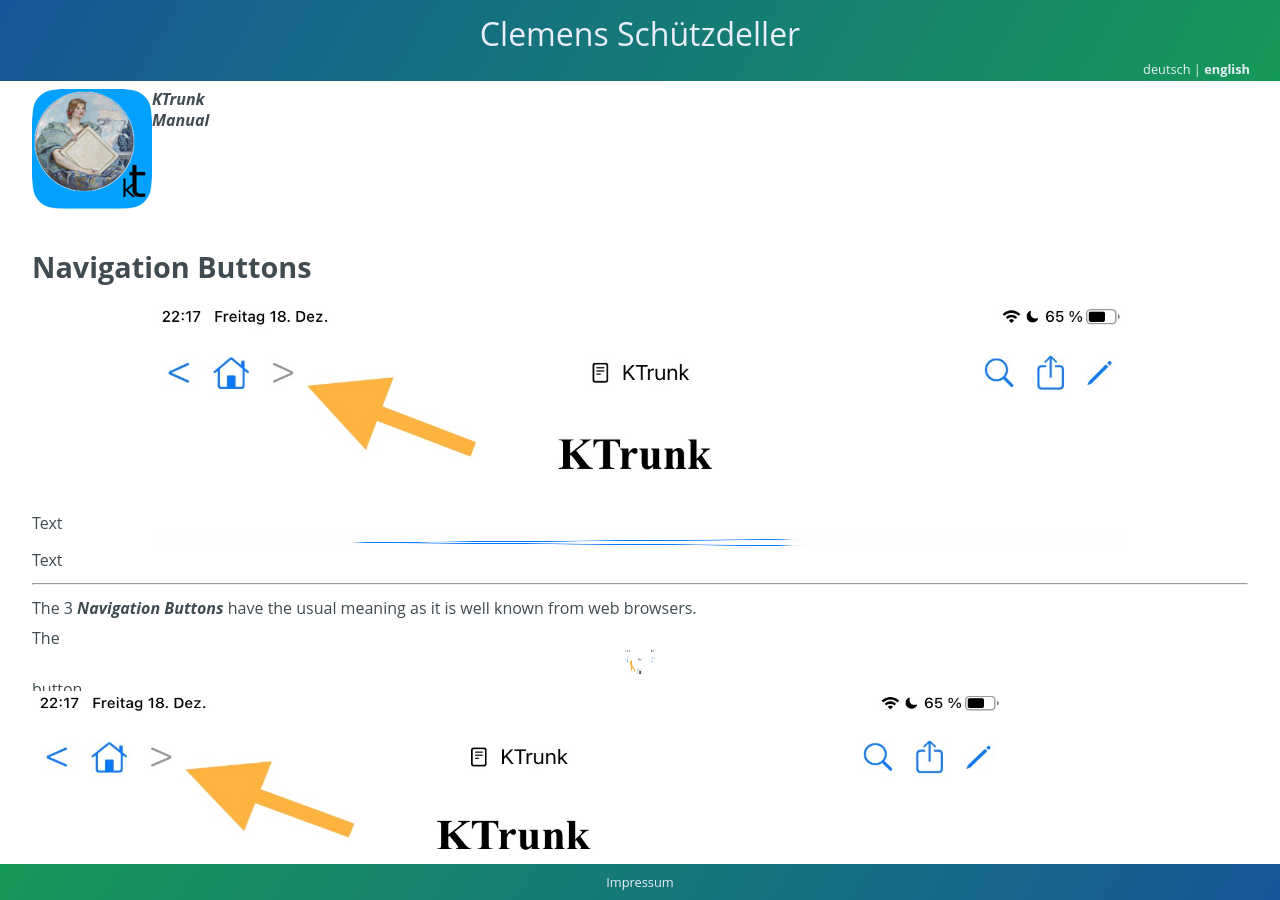
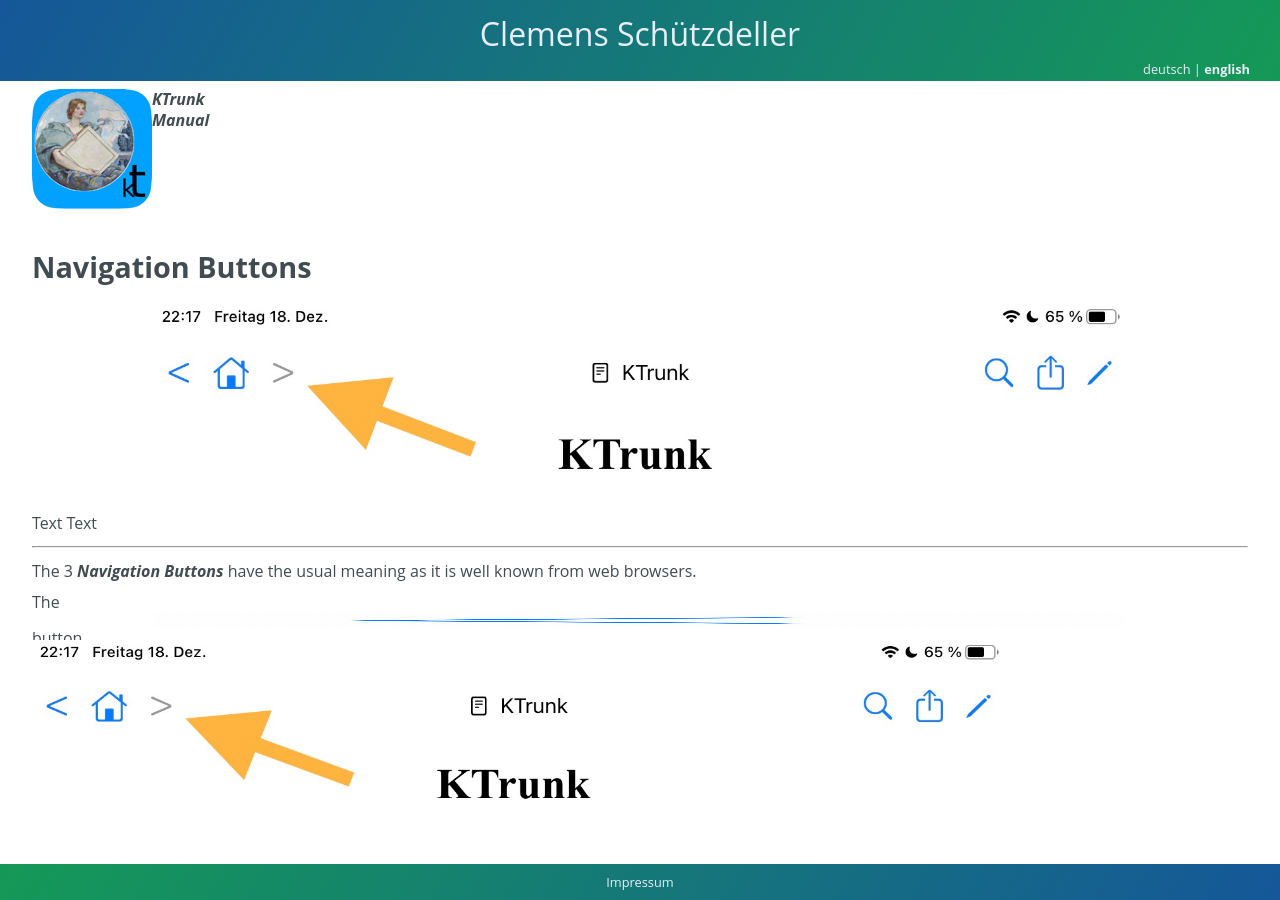
Before and after one commit to cs-LA/home, a Jekyll site: the page built from KTrunk/Manual/NavigationButtons.md, in a window 1280 px wide. Built offline with Jekyll 4.4.1, drawn with Linux system fonts in a browser that asks for light colours; our own code applies the rules of GitHub Pages for plain Markdown files.

Commit message:
Update NavigationButtons.md

```diff
--- a/KTrunk/Manual/NavigationButtons.md
+++ b/KTrunk/Manual/NavigationButtons.md
@@ -12,14 +12,14 @@
 
 ![](NavigationButtons.png)
 
-Text <img src="NavigationButtonBackward.jpg" width=16 height=16 style="vertical-align: middle;"> Text
+Text Text
 
 ---
 
 <span class="en">The 3 ***Navigation Buttons*** have the usual meaning as it is well known from web browsers.</span>
 <span class="de"></span>
 
-<span class="en">The <img src="NavigationButtons.png" style="width: 30px; height: 30px;"> button</span>
+<span class="en">The <img src="NavigationButtonBackward.jpg" width=16 height=16 style="vertical-align: middle;"> button</span>
 <span class="de"></span>
 
 
```
